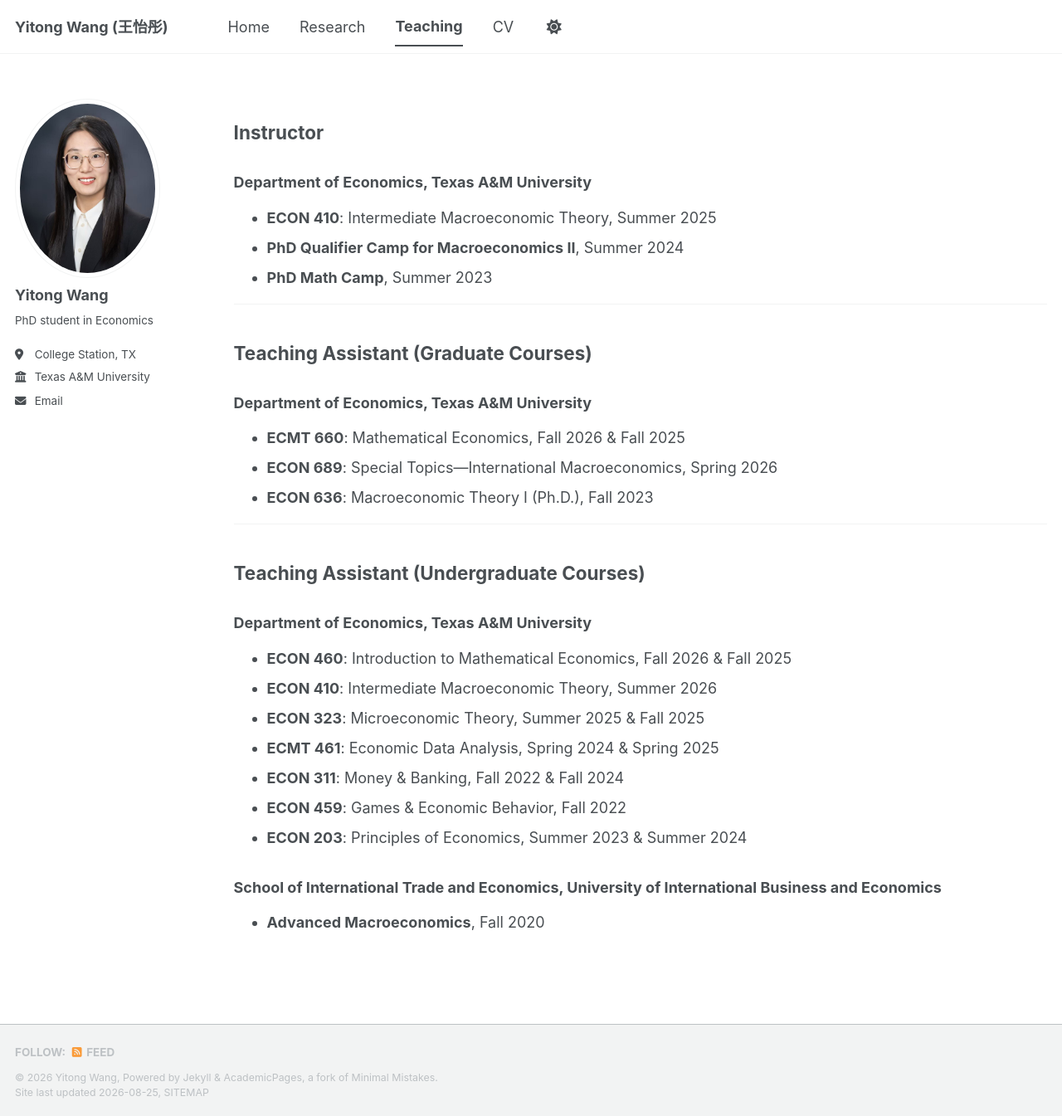
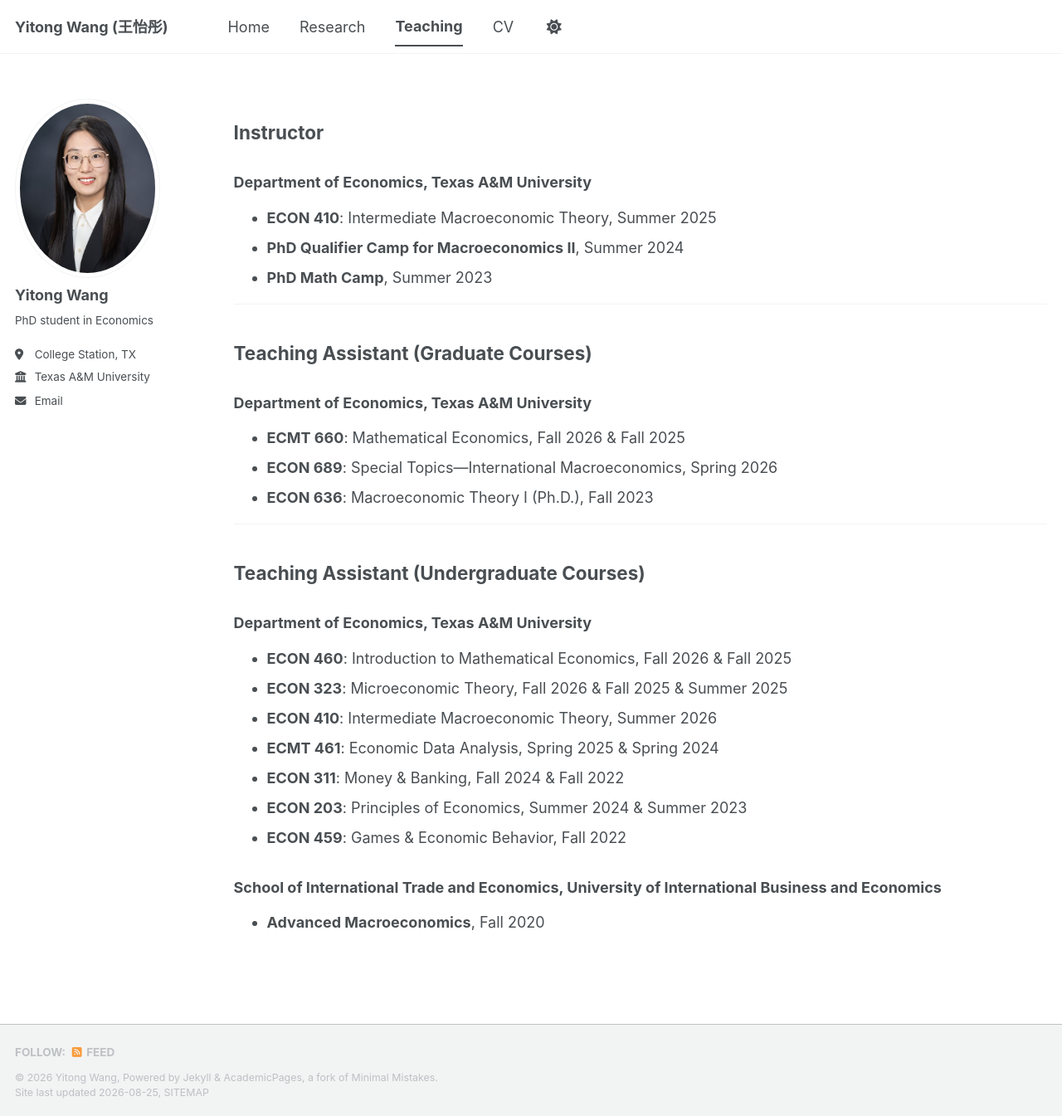
Before and after one commit to yitongwang-econ/yitongwang-econ.github.io, a Jekyll site: the page built from _pages/teaching.md, in a window 1280 px wide and 1345 px high. Shown: the whole window at 83% size. Built offline with Jekyll 4.4.1, drawn with Linux system fonts in a browser that asks for light colours; a style sheet for code colours, icons or effects is not loaded.

Commit message:
Update teaching.md

```diff
--- a/_pages/teaching.md
+++ b/_pages/teaching.md
@@ -31,12 +31,12 @@ author_profile: true
 ### Department of Economics, Texas A&M University
 
 * **ECON 460**: Introduction to Mathematical Economics, Fall 2026 & Fall 2025
+* **ECON 323**: Microeconomic Theory, Fall 2026 & Fall 2025 & Summer 2025
 * **ECON 410**: Intermediate Macroeconomic Theory, Summer 2026
-* **ECON 323**: Microeconomic Theory, Summer 2025 & Fall 2025
-* **ECMT 461**: Economic Data Analysis, Spring 2024 & Spring 2025
-* **ECON 311**: Money & Banking, Fall 2022 & Fall 2024
+* **ECMT 461**: Economic Data Analysis, Spring 2025 & Spring 2024
+* **ECON 311**: Money & Banking, Fall 2024 & Fall 2022
+* **ECON 203**: Principles of Economics, Summer 2024 & Summer 2023
 * **ECON 459**: Games & Economic Behavior, Fall 2022
-* **ECON 203**: Principles of Economics, Summer 2023 & Summer 2024
 
 ### School of International Trade and Economics, University of International Business and Economics
 
```
